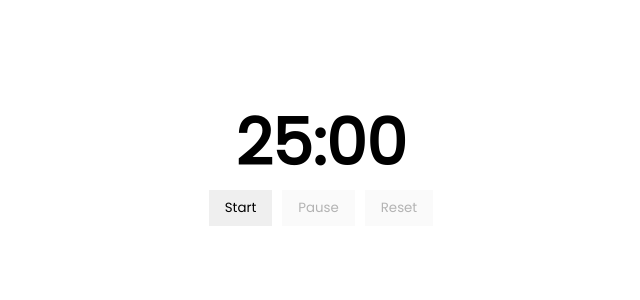
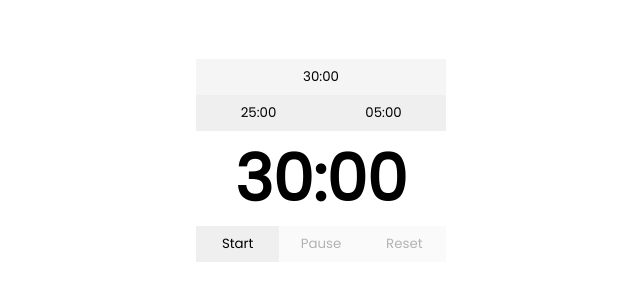
Before and after one commit to alesdevux/temporizador, a plain HTML site: page index.html in a window 1280 px wide. Shown: the part 240-540 px from the top of the page, without its empty margins (319-959 px from the left). Drawn offline with Linux system fonts and the light colour scheme.

Commit message:
select default timers

```diff
--- a/index.html
+++ b/index.html
@@ -16,6 +16,13 @@
 </head>
 <body>
   <div class="timer">
+    <div class="change_timer">
+      <input type="text" class="timer__default-custom" id="timer-custom">
+      <div class="timer__default">
+        <button class="timer__default-first" id="default-first"></button>
+        <button class="timer__default-second" id="default-second"></button>
+      </div>
+    </div>
     <div class="timer__time">
       <!-- <span class="timer__time-hours" id="hours">00</span>
       <span class="timer__time-colon">:</span> -->
--- a/script.js
+++ b/script.js
@@ -5,10 +5,20 @@ const start = document.getElementById('start');
 const pause = document.getElementById('pause');
 const reset = document.getElementById('reset');
 
-let originalMinutes = 25;
+const defaultFirst = document.getElementById('default-first');
+const defaultSecond = document.getElementById('default-second');
+const timerCustom = document.getElementById('timer-custom');
+
+let originalMinutes = 30;
 let originalSeconds = 0;
+let firstMinutes = 25;
+let secondMinutes = 5;
 let minutes;
 let seconds;
+
+defaultFirst.textContent = `${twoNumbers(firstMinutes)}:00`;
+defaultSecond.textContent = `${twoNumbers(secondMinutes)}:00`;
+timerCustom.value = `${twoNumbers(originalMinutes)}:${twoNumbers(originalSeconds)}`;
 
 originalValues();
 
@@ -39,9 +49,6 @@ function startTimer(min, sec) {
     });
 
     reset.addEventListener('click', () => {
-      start.disabled = false;
-      pause.disabled = true;
-      reset.disabled = true;
       clearInterval(interval);
       originalValues();
       start.textContent = 'Start';
@@ -66,11 +73,29 @@ function originalValues() {
 
   domMin.textContent = twoNumbers(originalMinutes);
   domSec.textContent = twoNumbers(originalSeconds);
+
+  defaultFirst.style.display = 'inline-block';
+  defaultSecond.style.display = 'inline-block';
+  timerCustom.style.display = 'block';
 }
 
 start.addEventListener('click', () => {
   start.disabled = true;
   pause.disabled = false;
   reset.disabled = false;
+
+  defaultFirst.style.display = 'none';
+  defaultSecond.style.display = 'none';
+  timerCustom.style.display = 'none';
   startTimer(minutes, seconds);
 });
+
+defaultFirst.addEventListener('click', () => {
+  originalMinutes = firstMinutes;
+  originalValues();
+});
+
+defaultSecond.addEventListener('click', () => {
+  originalMinutes = secondMinutes;
+  originalValues();
+});
--- a/styles.css
+++ b/styles.css
@@ -13,14 +13,29 @@ body {
   justify-items: center;
 }
 
-button {
+button,
+input {
   cursor: pointer;
   padding: 8px 16px;
   border: none;
+  width: 100%;
+}
+
+input {
+  background-color: #f5f5f5;
+  width: 100%;
+}
+
+input:focus {
+  outline-color: #FFC107;
 }
 
 .timer {
   max-width: 250px;
+}
+
+.timer__default-custom {
+  text-align: center;
 }
 
 .timer__time {
@@ -30,11 +45,11 @@ button {
   justify-content: center;
 }
 
-.timer__controls {
+.timer__controls,
+.timer__default {
   display: flex;
   justify-content: space-between;
   align-items: center;
-  gap: 10px;
 }
 
 .timer__controls-start:hover {
```
